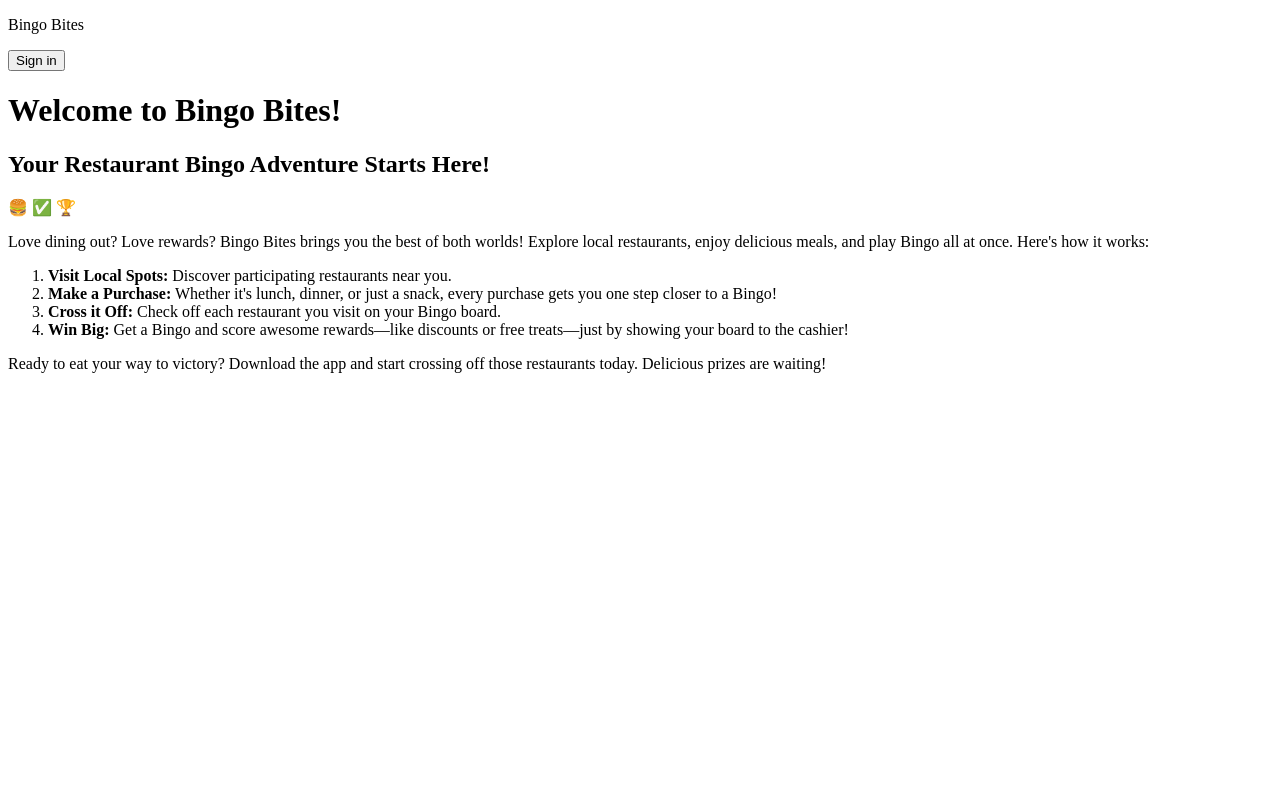
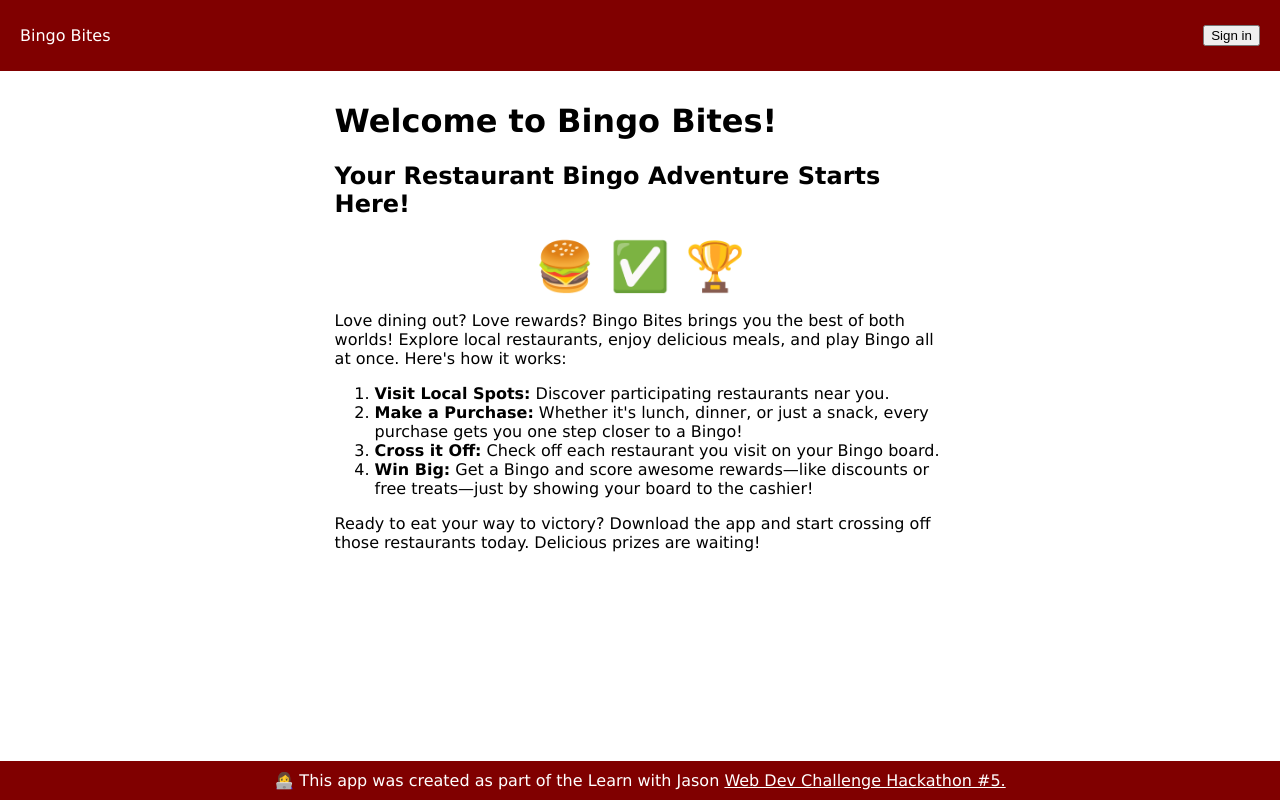
Before and after one commit to meganesu/lwj-hackathon-5-local-food, a React (Vite) app: page / in a window 1280 px wide. Built offline with nearby package versions, Linux system fonts and the light colour scheme; no server answers.

Commit message:
feat: add styles and footer

```diff
--- /dev/null
+++ b/src/App.css
@@ -0,0 +1,49 @@
+body {
+  margin: 0;
+  font-family: Verdana, sans-serif;
+}
+
+#page-wrapper {
+  display: flex;
+  flex-direction: column;
+  min-height: 100vh;
+}
+
+nav {
+  display: flex;
+  align-items: center;
+  justify-content: space-between;
+
+  background-color: maroon;
+  color: white;
+  padding: 10px 20px;
+}
+
+main {
+  max-width: 60ch;
+  margin: auto;
+  padding: 10px;
+
+  flex-grow: 1;
+}
+
+.emoji {
+  text-align: center;
+  font-size: 3rem;
+  margin: 0;
+}
+
+details {
+  padding-bottom: 10px;
+}
+
+footer {
+  background-color: maroon;
+  color: white;
+  padding: 10px 20px;
+  text-align: center;
+}
+
+footer a {
+  color: white;
+}
--- a/src/App.tsx
+++ b/src/App.tsx
@@ -11,6 +11,7 @@ import { api } from "../convex/_generated/api";
 import Board from "./components/Board";
 import Modal from "./components/Modal";
 import restaurantList from "./restaurants.json";
+import "./App.css";
 
 type RestaurantDetails = {
   restaurantName: string;
@@ -21,7 +22,7 @@ type RestaurantDetails = {
 
 export default function App() {
   return (
-    <>
+    <div id="page-wrapper">
       <nav>
         <p>Bingo Bites</p>
         <Authenticated>
@@ -42,7 +43,7 @@ export default function App() {
         <Unauthenticated>
           <h1>Welcome to Bingo Bites!</h1>
           <h2>Your Restaurant Bingo Adventure Starts Here!</h2>
-          <p>🍔 ✅ 🏆</p>
+          <p className="emoji">🍔 ✅ 🏆</p>
           <p>
             Love dining out? Love rewards? Bingo Bites brings you the best of
             both worlds! Explore local restaurants, enjoy delicious meals, and
@@ -71,7 +72,10 @@ export default function App() {
           </p>
         </Unauthenticated>
       </main>
-    </>
+      <footer>
+        👩‍💻 This app was created as part of the Learn with Jason <a href="https://www.learnwithjason.dev/blog/web-dev-challenge-s1e5-food-scene-hackathon">Web Dev Challenge Hackathon #5.</a>
+      </footer>
+    </div>
   );
 }
 
--- a/src/components/Board.css
+++ b/src/components/Board.css
@@ -1,5 +1,18 @@
+table {
+  width: 100%;
+  height: 80vh;
+}
+
+td {
+  width: 20%;
+  max-width: 20vw;
+  max-height: 20vw;
+}
+
 td button {
   width: 100%;
+  height: 100%;
+  word-break: break-word;
 }
 
 td button.visited {
--- a/src/index.css
+++ /dev/null
@@ -1,78 +0,0 @@
-@tailwind base;
-@tailwind components;
-@tailwind utilities;
-
-@layer base {
-  :root {
-    --background: 0 0% 100%;
-    --foreground: 240 10% 3.9%;
-
-    --card: 0 0% 100%;
-    --card-foreground: 240 10% 3.9%;
-
-    --popover: 0 0% 100%;
-    --popover-foreground: 240 10% 3.9%;
-
-    --primary: 240 5.9% 10%;
-    --primary-foreground: 0 0% 98%;
-
-    --secondary: 240 4.8% 95.9%;
-    --secondary-foreground: 240 5.9% 10%;
-
-    --muted: 240 4.8% 95.9%;
-    --muted-foreground: 240 3.8% 46.1%;
-
-    --accent: 240 4.8% 95.9%;
-    --accent-foreground: 240 5.9% 10%;
-
-    --destructive: 0 84.2% 60.2%;
-    --destructive-foreground: 0 0% 98%;
-
-    --border: 240 5.9% 90%;
-    --input: 240 5.9% 90%;
-    --ring: 240 10% 3.9%;
-
-    --radius: 0.5rem;
-  }
-
-  @media (prefers-color-scheme: dark) {
-    :root {
-      --background: 240 10% 3.9%;
-      --foreground: 0 0% 98%;
-
-      --card: 240 10% 3.9%;
-      --card-foreground: 0 0% 98%;
-
-      --popover: 240 10% 3.9%;
-      --popover-foreground: 0 0% 98%;
-
-      --primary: 0 0% 98%;
-      --primary-foreground: 240 5.9% 10%;
-
-      --secondary: 240 3.7% 15.9%;
-      --secondary-foreground: 0 0% 98%;
-
-      --muted: 240 3.7% 15.9%;
-      --muted-foreground: 240 5% 64.9%;
-
-      --accent: 240 3.7% 15.9%;
-      --accent-foreground: 0 0% 98%;
-
-      --destructive: 0 62.8% 30.6%;
-      --destructive-foreground: 0 0% 98%;
-
-      --border: 240 3.7% 15.9%;
-      --input: 240 3.7% 15.9%;
-      --ring: 240 4.9% 83.9%;
-    }
-  }
-}
-
-@layer base {
-  * {
-    @apply border-border;
-  }
-  body {
-    @apply bg-background text-foreground;
-  }
-}
```
